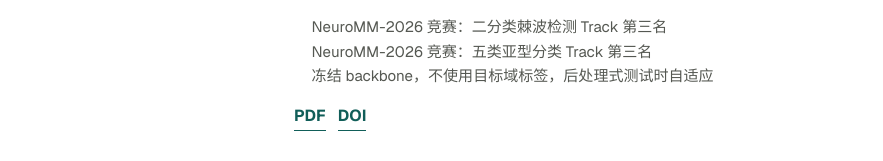
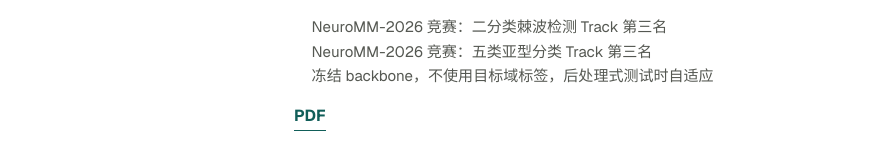
Before and after one commit to ytyan-bot/ytyan.github.io, a Next.js app: page / in a window 1280 px wide. Shown: the part 839-1000 px from the top of the page, without its empty margins (370-1253 px from the left). Built offline with nearby package versions, Linux system fonts and the light colour scheme.

Commit message:
Remove unavailable DOI link

```diff
--- a/app/page.tsx
+++ b/app/page.tsx
@@ -41,7 +41,6 @@ const copy = {
         alt: 'Framework figure for metric-aware test-time adaptation',
         links: [
           { label: 'PDF', href: '/papers/acmmm-2026-metric-aware-tta.pdf' },
-          { label: 'DOI', href: 'https://doi.org/10.1145/3767308.3837696' },
         ],
         summary:
           'A label-free test-time adaptation framework for unseen-patient epileptiform-discharge detection. JMTR adapts ranking scores for AUPRC, while DGC calibrates subtype posteriors under patient-dependent prior shift.',
@@ -124,7 +123,6 @@ const copy = {
         alt: '指标感知测试时自适应方法框架图',
         links: [
           { label: 'PDF', href: '/papers/acmmm-2026-metric-aware-tta.pdf' },
-          { label: 'DOI', href: 'https://doi.org/10.1145/3767308.3837696' },
         ],
         summary:
           '本文提出一个无标签测试时自适应框架，用于未见患者的癫痫样放电检测。JMTR 针对 AUPRC 调整样本排序，DGC 针对患者间类别先验偏移校正亚型后验概率。',
```
